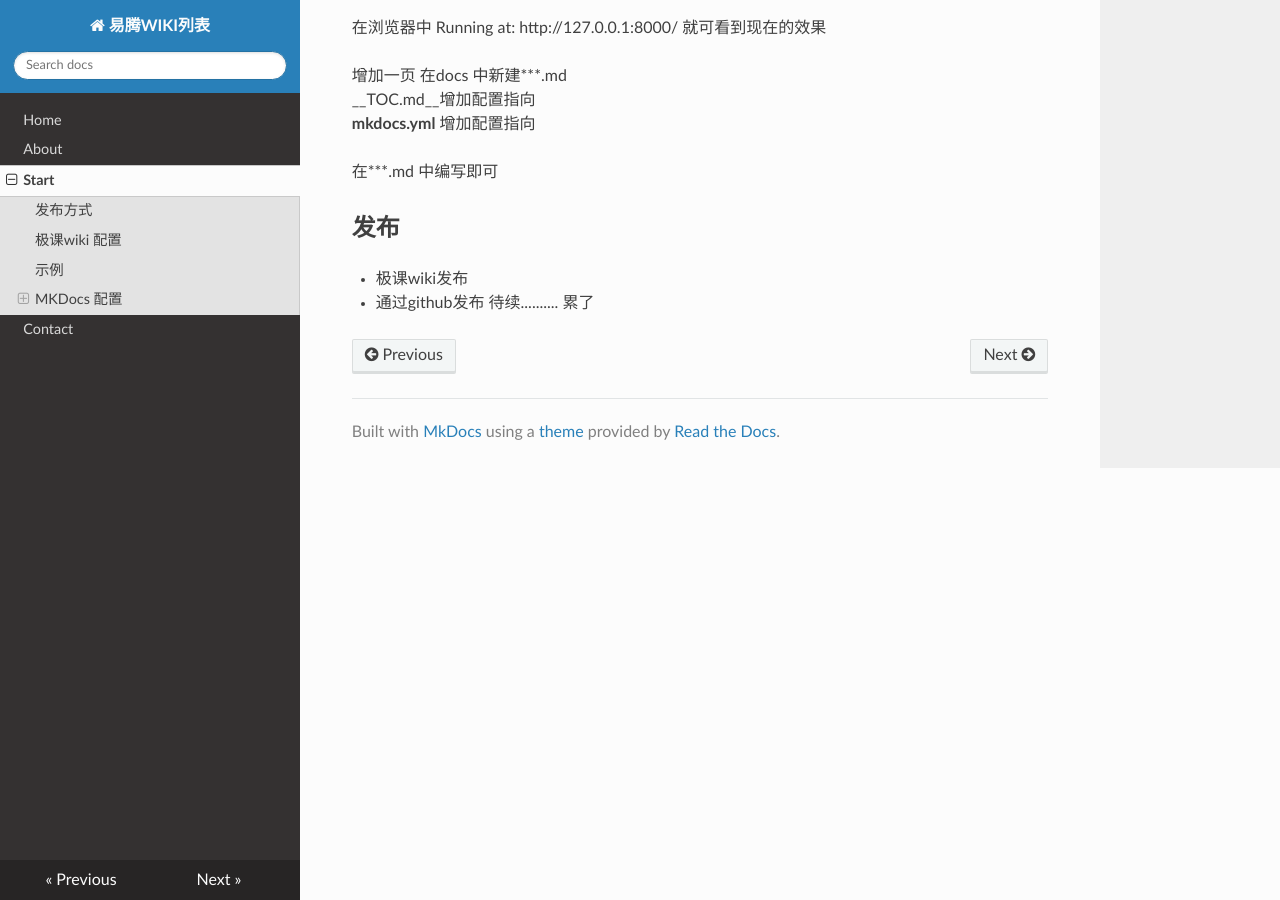
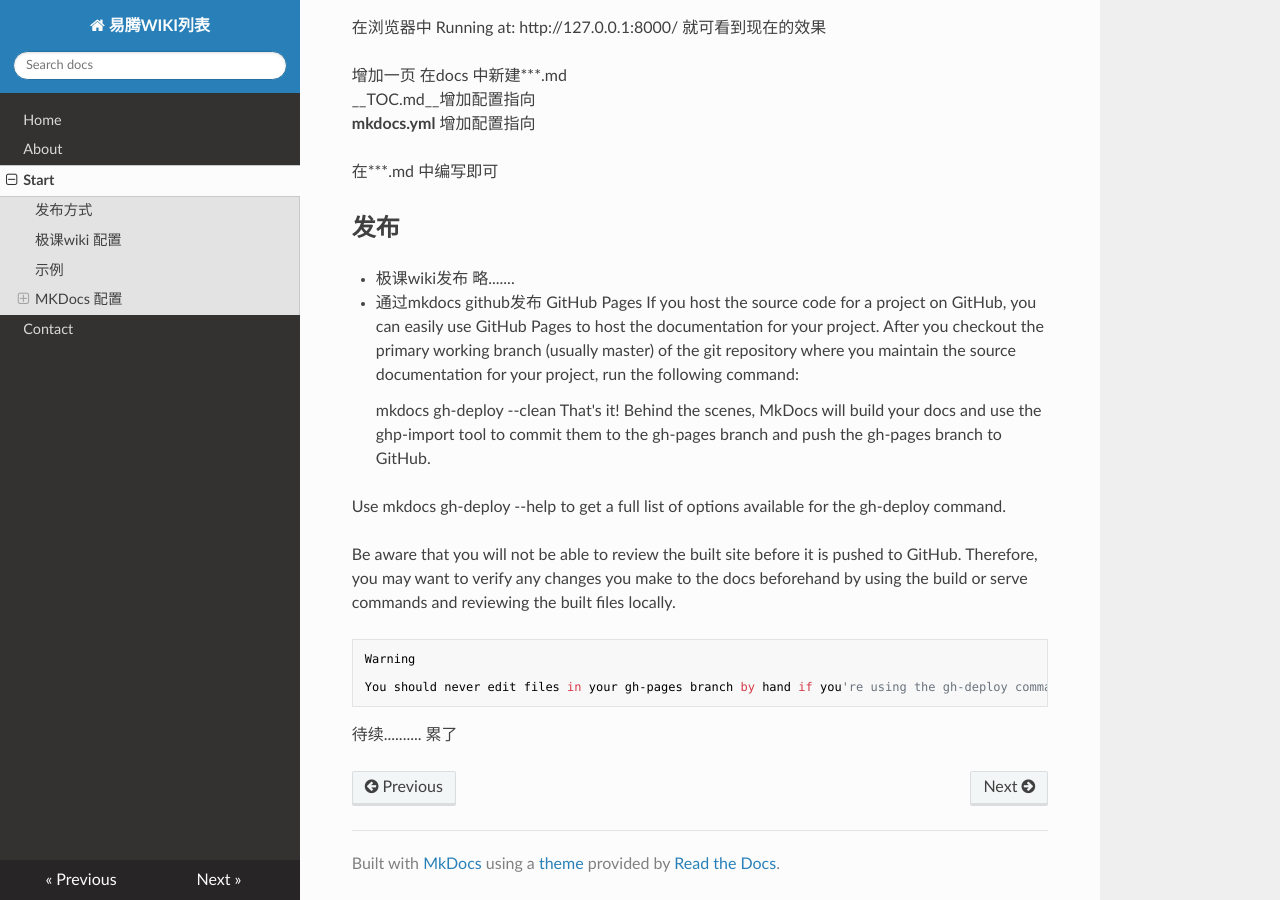
Before and after one commit to ETENG-WIKI/ETENG-WIKI, an MkDocs documentation site: the page built from docs/start.md, in a window 1280 px wide and 900 px high, scrolled down 2895 px. Built offline with MkDocs 1.6.1, drawn with Linux system fonts in a browser that asks for light colours; nearby versions of some CDN libraries; old or Windows-style settings are respelled for this version of MkDocs.

Commit message:
modify start about deploy

```diff
--- a/docs/start.md
+++ b/docs/start.md
@@ -130,5 +130,22 @@ __mkdocs.yml__ 增加配置指向
 ## 发布
 
 * 极课wiki发布
-* 通过github发布
+  略.......
+
+* 通过mkdocs github发布
+GitHub Pages
+If you host the source code for a project on GitHub, you can easily use GitHub Pages to host the documentation for your project. After you checkout the primary working branch (usually master) of the git repository where you maintain the source documentation for your project, run the following command:
+
+	mkdocs gh-deploy --clean
+That's it! Behind the scenes, MkDocs will build your docs and use the ghp-import tool to commit them to the gh-pages branch and push the gh-pages branch to GitHub.
+
+Use mkdocs gh-deploy --help to get a full list of options available for the gh-deploy command.
+
+Be aware that you will not be able to review the built site before it is pushed to GitHub. Therefore, you may want to verify any changes you make to the docs beforehand by using the build or serve commands and reviewing the built files locally.
+
+	Warning
+
+	You should never edit files in your gh-pages branch by hand if you're using the gh-deploy command because you will lose your work.
+
+
 待续.......... 累了
```
